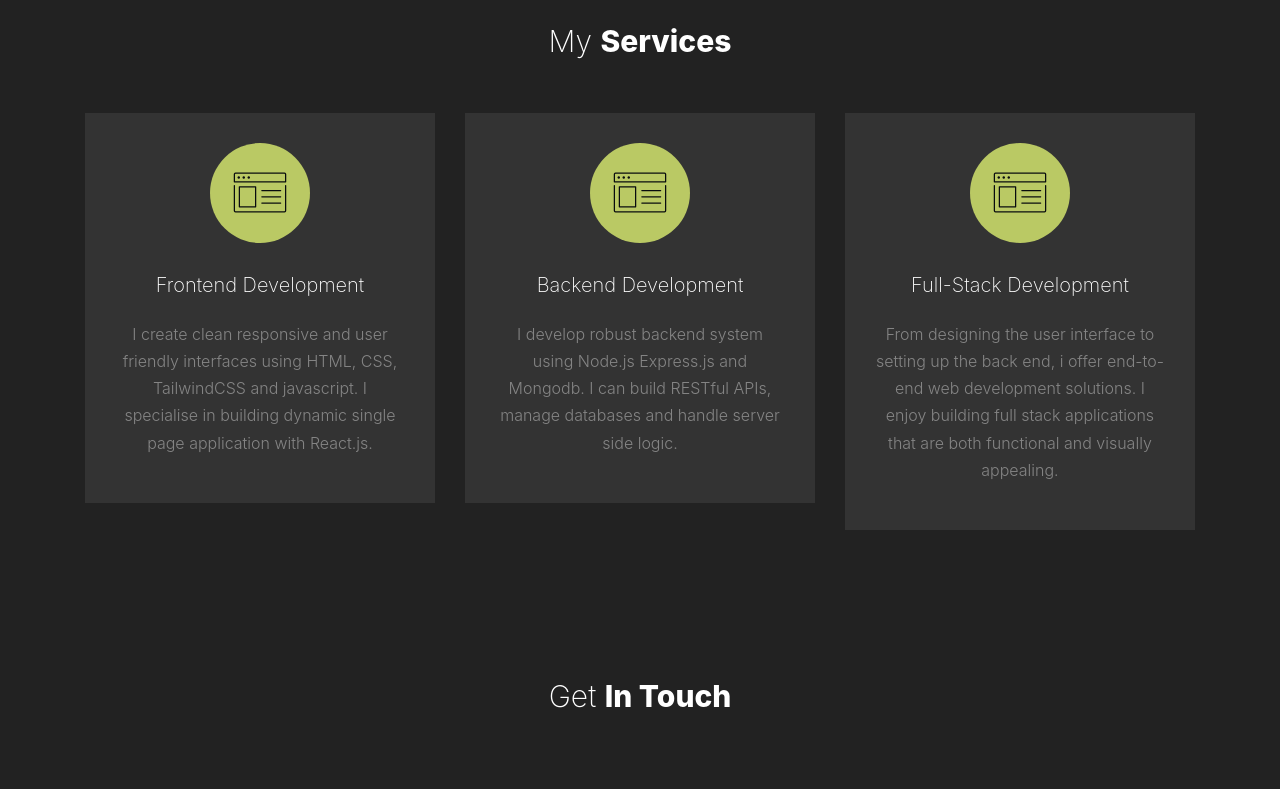
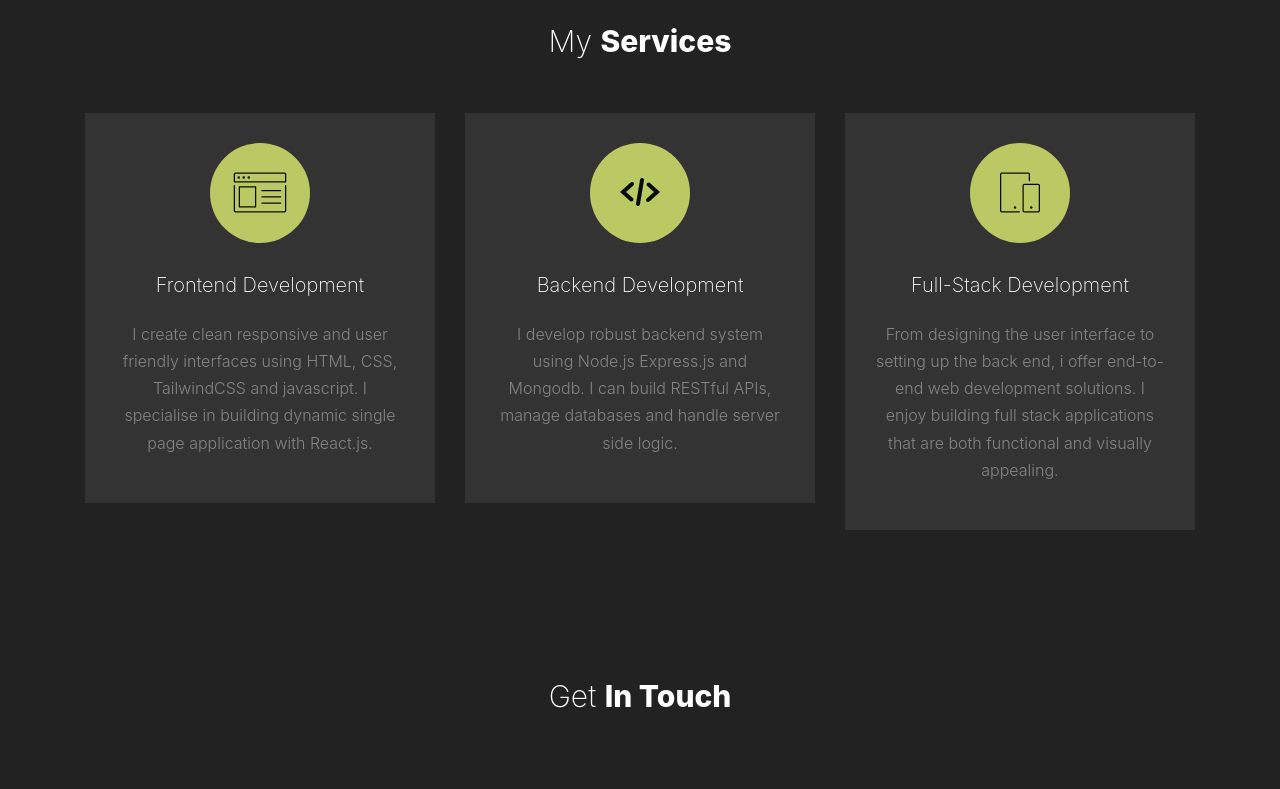
Before and after one commit to shivanshuhere/personal_website, a plain HTML site: page index.html in a window 1280 px wide. Shown: the part 3523-4312 px from the top of the page. Drawn offline with nearby package versions, Linux system fonts and the light colour scheme; files whose address does not match are found by name.

Commit message:
add icons

```diff
--- a/index.html
+++ b/index.html
@@ -231,7 +231,7 @@
 				<div class="col-md-6 col-lg-4 text-center mb-5">
 					<div class="site-service-item site-animate" data-animate-effect="fadeIn">
 						<span class="icon">
-							<span class="icon-browser2"></span>
+							<span class="icon-code"></span>
 						</span>
 						<h3 class="mb-4">Backend Development</h3>
 						<p>I develop robust backend system using Node.js Express.js and Mongodb. I can build RESTful APIs, manage databases and handle server side logic.</p>
@@ -242,7 +242,7 @@
 				<div class="col-md-6 col-lg-4 text-center mb-5">
 					<div class="site-service-item site-animate" data-animate-effect="fadeIn">
 						<span class="icon">
-							<span class="icon-browser2"></span>
+							<span class="icon-mobile3"></span>
 						</span>
 						<h3 class="mb-4">Full-Stack Development</h3>
 						<p>From designing the user interface to setting up the back end, i offer end-to-end web development solutions. I enjoy building full stack applications that are both functional and visually appealing.</p>
```
